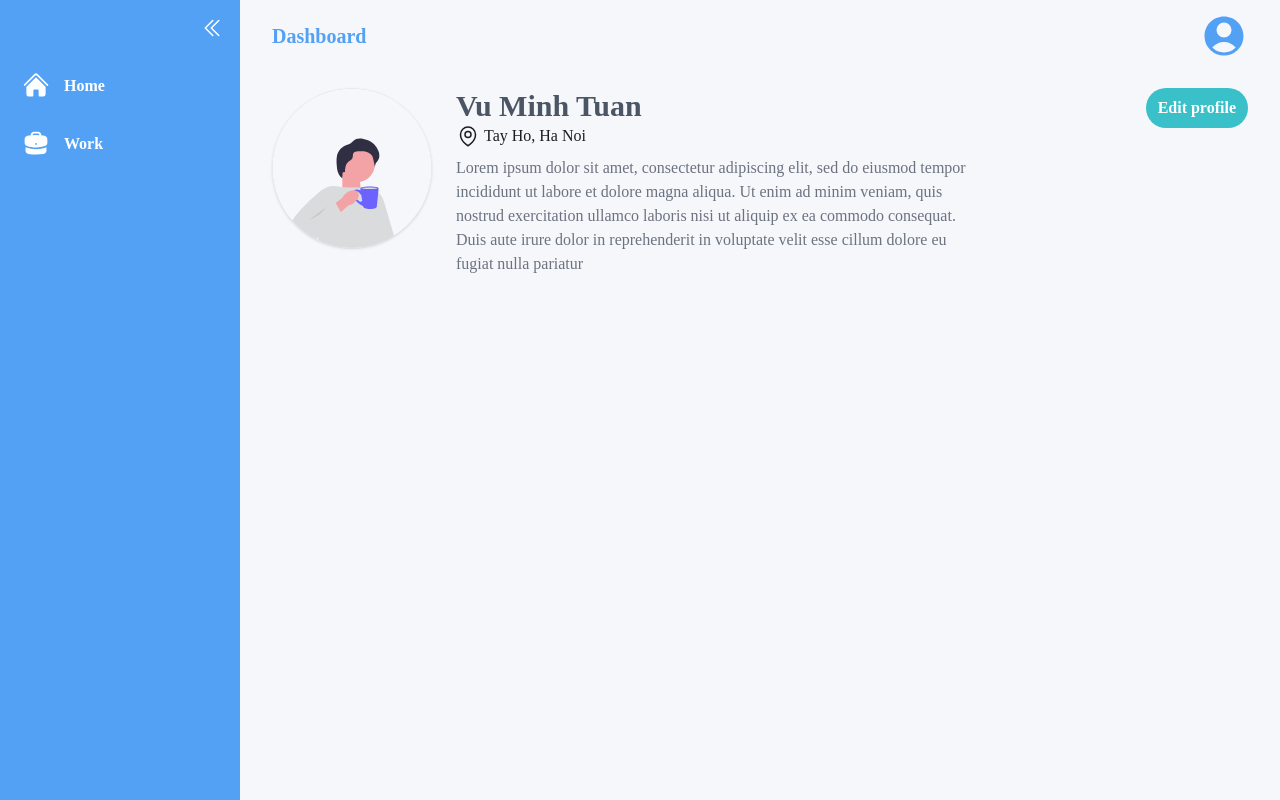
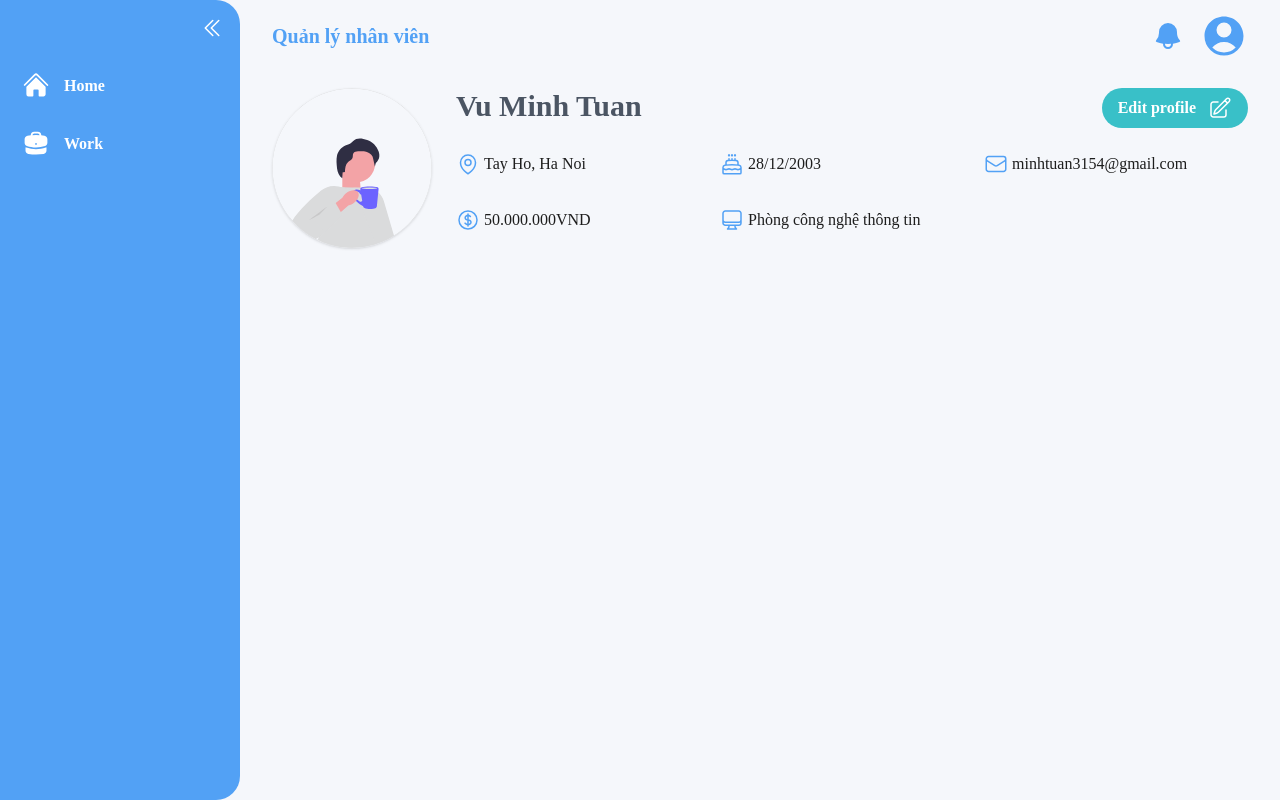
Before and after one commit to vmtuan12/DemoOOAD, a Vue app in the folder dashboard_template/: page /profile in a window 1280 px wide. Built offline with nearby package versions, Linux system fonts and the light colour scheme; a web font is replaced by a local one.

Commit message:
make notification dropdown

```diff
--- a/dashboard_template/src/components/UI/Navbar.vue
+++ b/dashboard_template/src/components/UI/Navbar.vue
@@ -8,7 +8,7 @@ const props = defineProps(['smallbar']);
 <template>
     <div
         id="sidebar"
-        class="max-h-screen sticky top-0 bg-[#52a1f5] sm:border-l-8 border-solid border-[#52a1f5] transition-all duration-500 overflow-hidden"
+        class="max-h-screen sticky top-0 bg-[#52a1f5] sm:border-l-8 border-solid border-[#52a1f5] transition-all duration-500 overflow-hidden rounded-r-3xl"
         :class="smallbar ? 'w-16 max-sm:w-0' : 'w-60 max-sm:w-full'"
     >
         <div class="w-full flex justify-end p-4">
--- /dev/null
+++ b/dashboard_template/src/components/UI/NotiDropdown.vue
@@ -0,0 +1,81 @@
+<script setup>
+import { ref } from 'vue';
+import Notification from './Notification.vue';
+
+const popupShowed = ref(false);
+
+const noti = [
+    {
+        id: 1,
+        sender: 'mtuan',
+        content: 'dep trai dep trai dep trai dep trai dep trai dep trai dep trai dep trai dep trai dep trai dep trai dep trai dep trai'
+    },
+    {
+        id: 2,
+        sender: 'mtuan',
+        content: 'dep trai dep trai dep trai dep trai dep trai dep trai dep trai dep trai dep trai dep trai dep trai dep trai dep trai'
+    },
+    {
+        id: 3,
+        sender: 'mtuan',
+        content: 'dep trai dep trai dep trai dep trai dep trai dep trai dep trai dep trai dep trai dep trai dep trai dep trai dep trai'
+    },
+    {
+        id: 4,
+        sender: 'mtuan',
+        content: 'dep trai dep trai dep trai dep trai dep trai dep trai dep trai dep trai dep trai dep trai dep trai dep trai dep trai'
+    },
+    {
+        id: 5,
+        sender: 'mtuan',
+        content: 'dep trai dep trai dep trai dep trai dep trai dep trai dep trai dep trai dep trai dep trai dep trai dep trai dep trai'
+    },
+    {
+        id: 6,
+        sender: 'mtuan',
+        content: 'dep trai dep trai dep trai dep trai dep trai dep trai dep trai dep trai dep trai dep trai dep trai dep trai dep trai'
+    },
+    {
+        id: 7,
+        sender: 'mtuan',
+        content: 'dep trai dep trai dep trai dep trai dep trai dep trai dep trai dep trai dep trai dep trai dep trai dep trai dep trai'
+    },
+];
+</script>
+
+<template>
+    <div class="relative flex flex-col items-end">
+        <svg @click="popupShowed = !popupShowed" xmlns="http://www.w3.org/2000/svg" viewBox="0 0 24 24" fill="currentColor" class="w-8 h-8 cursor-pointer">
+            <path fill-rule="evenodd" d="M5.25 9a6.75 6.75 0 0113.5 0v.75c0 2.123.8 4.057 2.118 5.52a.75.75 0 01-.297 1.206c-1.544.57-3.16.99-4.831 1.243a3.75 3.75 0 11-7.48 0 24.585 24.585 0 01-4.831-1.244.75.75 0 01-.298-1.205A8.217 8.217 0 005.25 9.75V9zm4.502 8.9a2.25 2.25 0 104.496 0 25.057 25.057 0 01-4.496 0z" clip-rule="evenodd" />
+        </svg>
+        <Transition name="bounce">
+            <div v-if="popupShowed" class="bg-white flex flex-col space-y-3 text-[#1d1d1d] p-3 rounded-[4px] absolute z-10 mt-12 mr-1 shadow-md w-[30rem] max-h-52 overflow-y-scroll">
+                <Notification v-for="item in noti" :key="item.id" :notiId="item.id" :sender="item.sender" :content="item.content"/>
+            </div>
+        </Transition>
+    </div>
+</template>
+
+<style scoped>
+.bounce-enter-active {
+    animation: bounce-in 0.5s;
+    transform-origin: top right;
+}
+
+.bounce-leave-active {
+    animation: bounce-in 0.5s reverse;
+    transform-origin: top right;
+}
+
+@keyframes bounce-in {
+    0% {
+        transform: scale(0);
+    }
+    50% {
+        transform: scale(1.15);
+    }
+    100% {
+        transform: scale(1);
+    }
+}
+</style>
--- /dev/null
+++ b/dashboard_template/src/components/UI/Notification.vue
@@ -0,0 +1,34 @@
+<script setup>
+import { ref } from 'vue';
+
+const props = defineProps(['notiId' ,'sender', 'content']);
+const emit = defineEmits(['check']);
+
+const isChecked = ref(false);
+
+const handleCheck = () => {
+    isChecked.value = true;
+};
+</script>
+
+<template>
+    <div class="flex flex-col px-4 py-2">
+        <div class="w-full flex justify-between">
+            <div class="flex items-end mb-2 gap-x-2">
+                <svg xmlns="http://www.w3.org/2000/svg" viewBox="0 0 24 24" fill="currentColor" class="w-5 h-5 text-[#f96300]">
+                    <path fill-rule="evenodd" d="M7.5 6a4.5 4.5 0 119 0 4.5 4.5 0 01-9 0zM3.751 20.105a8.25 8.25 0 0116.498 0 .75.75 0 01-.437.695A18.683 18.683 0 0112 22.5c-2.786 0-5.433-.608-7.812-1.7a.75.75 0 01-.437-.695z" clip-rule="evenodd" />
+                </svg>
+                <span class="text-sm text-[#1d1d1d] font-bold">{{ sender }}</span>
+            </div>
+            <div>
+                <svg
+                    v-if="!isChecked" @click="handleCheck()"
+                    xmlns="http://www.w3.org/2000/svg" viewBox="0 0 24 24" stroke-width="1.75" fill="currentColor" class="w-7 h-7 p-1 text-[#39c0c8] rounded-full cursor-pointer transition-colors ease-in-out hover:bg-[#39c0c8]/20">
+                    <path fill-rule="evenodd" d="M19.916 4.626a.75.75 0 01.208 1.04l-9 13.5a.75.75 0 01-1.154.114l-6-6a.75.75 0 011.06-1.06l5.353 5.353 8.493-12.739a.75.75 0 011.04-.208z" clip-rule="evenodd" />
+                </svg>
+                <span v-else class="text-[#39c0c8]">Đã xem</span>
+            </div>
+        </div>
+        <p class="font-medium">{{ content }}</p>
+    </div>
+</template>
--- a/dashboard_template/src/components/UI/ProfileDropdown.vue
+++ b/dashboard_template/src/components/UI/ProfileDropdown.vue
@@ -16,7 +16,7 @@ const popupShowed = ref(false);
                         <svg xmlns="http://www.w3.org/2000/svg" fill="none" viewBox="0 0 24 24" stroke-width="1.5" stroke="currentColor" class="w-6 h-6">
                             <path stroke-linecap="round" stroke-linejoin="round" d="M15.75 6a3.75 3.75 0 11-7.5 0 3.75 3.75 0 017.5 0zM4.501 20.118a7.5 7.5 0 0114.998 0A17.933 17.933 0 0112 21.75c-2.676 0-5.216-.584-7.499-1.632z" />
                         </svg>
-                        <p class="font-medium">Profile</p>
+                        <p class="font-medium">Hồ sơ</p>
                     </div>
                 </RouterLink>
                 <RouterLink to="/auth/login">
@@ -24,7 +24,7 @@ const popupShowed = ref(false);
                         <svg xmlns="http://www.w3.org/2000/svg" fill="none" viewBox="0 0 24 24" stroke-width="1.5" stroke="currentColor" class="w-6 h-6">
                             <path stroke-linecap="round" stroke-linejoin="round" d="M15.75 9V5.25A2.25 2.25 0 0013.5 3h-6a2.25 2.25 0 00-2.25 2.25v13.5A2.25 2.25 0 007.5 21h6a2.25 2.25 0 002.25-2.25V15m3 0l3-3m0 0l-3-3m3 3H9" />
                         </svg>
-                        <p class="font-medium whitespace-nowrap">Sign out</p>
+                        <p class="font-medium whitespace-nowrap">Đăng xuất</p>
                     </div>
                 </RouterLink>
             </div>
@@ -35,10 +35,12 @@ const popupShowed = ref(false);
 <style scoped>
 .bounce-enter-active {
     animation: bounce-in 0.5s;
+    transform-origin: top right;
 }
 
 .bounce-leave-active {
     animation: bounce-in 0.5s reverse;
+    transform-origin: top right;
 }
 
 @keyframes bounce-in {
--- a/dashboard_template/src/layout/DefaultLayout.vue
+++ b/dashboard_template/src/layout/DefaultLayout.vue
@@ -1,8 +1,9 @@
 <script setup>
 import { computed, onBeforeMount, onMounted, onUnmounted, ref, watch } from 'vue';
 import { useRoute } from 'vue-router';
-import Navbar from '../components/UI/Navbar.vue';
 import ProfileDropdown from '../components/UI/ProfileDropdown.vue'
+import NotiDropdown from '../components/UI/NotiDropdown.vue'
+import Navbar from '../components/ui/navbar.vue';
 
 const smallBar = ref(false)
 const route = useRoute()
@@ -45,8 +46,11 @@ watch(() => route.fullPath, () => {
                 class="sticky z-10 w-full top-0 flex items-center justify-between py-3 rounded-b-3xl transition-all duration-500 ease-in-out"
                 :class="scrollPosition > 0 ? 'bg-[#52a1f5] text-white px-5' : 'text-[#52a1f5]'"
             >
-                <p class="text-xl font-bold">Dashboard</p>
-                <ProfileDropdown />
+                <p class="text-xl font-bold">Quản lý nhân viên</p>
+                <div class="flex items-center gap-x-4">
+                    <NotiDropdown />
+                    <ProfileDropdown />
+                </div>
             </div>
             <svg
                 @click="smallBar = !smallBar"
--- a/dashboard_template/src/pages/PersonalUserProfile.vue
+++ b/dashboard_template/src/pages/PersonalUserProfile.vue
@@ -8,43 +8,53 @@ import Button from '../components/UI/Button.vue'
         <div class="w-full flex items-start space-x-6">
             <img :src="img" alt="" class="w-40 max-sm:w-24 rounded-full shadow"/>
             <div class="space-y-2 w-full">
+                <div class="w-full">
+                    <div class="w-full">
                         <div class="w-full flex max-sm:flex-col sm:justify-between max-sm:space-y-2">
-                    <div>
                             <p class="font-semibold text-3xl max-sm:text-2xl text-gray-600">Vu Minh Tuan</p>
-                        <div class="w-full flex items-center space-x-1 text-[#1d1d1d]">
-                            <svg xmlns="http://www.w3.org/2000/svg" fill="none" viewBox="0 0 24 24" stroke-width="1.5" stroke="currentColor" class="w-6 h-6 max-sm:w-4 max-sm:h-4">
+                            <Button class="h-fit w-fit" border-radius="full" bg-color="success" padding="px-4 py-2 max-sm:px-2">
+                                <p class="max-sm:hidden mr-2">Edit profile</p>
+                                <svg xmlns="http://www.w3.org/2000/svg" fill="none" viewBox="0 0 24 24" stroke-width="1.5" stroke="currentColor" class="w-6 h-6">
+                                    <path stroke-linecap="round" stroke-linejoin="round" d="M16.862 4.487l1.687-1.688a1.875 1.875 0 112.652 2.652L10.582 16.07a4.5 4.5 0 01-1.897 1.13L6 18l.8-2.685a4.5 4.5 0 011.13-1.897l8.932-8.931zm0 0L19.5 7.125M18 14v4.75A2.25 2.25 0 0115.75 21H5.25A2.25 2.25 0 013 18.75V8.25A2.25 2.25 0 015.25 6H10" />
+                                </svg>
+                            </Button>
+                        </div>
+                        <div class="grid grid-cols-3 grid-rows-[repeat(x,max-content),1fr] py-6 gap-y-8">
+                            <div class="flex items-center space-x-1 text-[#1d1d1d]">
+                                <svg xmlns="http://www.w3.org/2000/svg" fill="none" viewBox="0 0 24 24" stroke-width="1.5" stroke="currentColor" class="w-6 h-6 max-sm:w-4 max-sm:h-4 text-[#52a1f5]">
                                     <path stroke-linecap="round" stroke-linejoin="round" d="M15 10.5a3 3 0 11-6 0 3 3 0 016 0z" />
                                     <path stroke-linecap="round" stroke-linejoin="round" d="M19.5 10.5c0 7.142-7.5 11.25-7.5 11.25S4.5 17.642 4.5 10.5a7.5 7.5 0 1115 0z" />
                                 </svg>
                                 <p class="w-fit max-sm:text-sm">Tay Ho, Ha Noi</p>
                             </div>
+                            <div class="flex items-center space-x-1 text-[#1d1d1d]">
+                                <svg xmlns="http://www.w3.org/2000/svg" fill="none" viewBox="0 0 24 24" stroke-width="1.5" stroke="currentColor" class="w-6 h-6 max-sm:w-4 max-sm:h-4 text-[#52a1f5]">
+                                    <path stroke-linecap="round" stroke-linejoin="round" d="M12 8.25v-1.5m0 1.5c-1.355 0-2.697.056-4.024.166C6.845 8.51 6 9.473 6 10.608v2.513m6-4.87c1.355 0 2.697.055 4.024.165C17.155 8.51 18 9.473 18 10.608v2.513m-3-4.87v-1.5m-6 1.5v-1.5m12 9.75l-1.5.75a3.354 3.354 0 01-3 0 3.354 3.354 0 00-3 0 3.354 3.354 0 01-3 0 3.354 3.354 0 00-3 0 3.354 3.354 0 01-3 0L3 16.5m15-3.38a48.474 48.474 0 00-6-.37c-2.032 0-4.034.125-6 .37m12 0c.39.049.777.102 1.163.16 1.07.16 1.837 1.094 1.837 2.175v5.17c0 .62-.504 1.124-1.125 1.124H4.125A1.125 1.125 0 013 20.625v-5.17c0-1.08.768-2.014 1.837-2.174A47.78 47.78 0 016 13.12M12.265 3.11a.375.375 0 11-.53 0L12 2.845l.265.265zm-3 0a.375.375 0 11-.53 0L9 2.845l.265.265zm6 0a.375.375 0 11-.53 0L15 2.845l.265.265z" />
+                                </svg>
+                                <p class="w-fit max-sm:text-sm">28/12/2003</p>
                             </div>
-                    <Button class="h-fit w-fit" border-radius="full" bg-color="success" padding="px-3 py-2 max-sm:px-2">
-                        <p class="max-sm:hidden">Edit profile</p>
-                        <svg xmlns="http://www.w3.org/2000/svg" fill="none" viewBox="0 0 24 24" stroke-width="1.5" stroke="currentColor" class="w-5 h-5 sm:hidden">
-                            <path stroke-linecap="round" stroke-linejoin="round" d="M16.862 4.487l1.687-1.688a1.875 1.875 0 112.652 2.652L10.582 16.07a4.5 4.5 0 01-1.897 1.13L6 18l.8-2.685a4.5 4.5 0 011.13-1.897l8.932-8.931zm0 0L19.5 7.125M18 14v4.75A2.25 2.25 0 0115.75 21H5.25A2.25 2.25 0 013 18.75V8.25A2.25 2.25 0 015.25 6H10" />
+                            <div class="flex items-center space-x-1 text-[#1d1d1d]">
+                                <svg xmlns="http://www.w3.org/2000/svg" fill="none" viewBox="0 0 24 24" stroke-width="1.5" stroke="currentColor" class="w-6 h-6 max-sm:w-4 max-sm:h-4 text-[#52a1f5]">
+                                    <path stroke-linecap="round" stroke-linejoin="round" d="M21.75 6.75v10.5a2.25 2.25 0 01-2.25 2.25h-15a2.25 2.25 0 01-2.25-2.25V6.75m19.5 0A2.25 2.25 0 0019.5 4.5h-15a2.25 2.25 0 00-2.25 2.25m19.5 0v.243a2.25 2.25 0 01-1.07 1.916l-7.5 4.615a2.25 2.25 0 01-2.36 0L3.32 8.91a2.25 2.25 0 01-1.07-1.916V6.75" />
                                 </svg>
-                    </Button>
+                                <p class="w-fit max-sm:text-sm">minhtuan3154@gmail.com</p>
                             </div>
-                <p class="text-gray-500 max-w-lg max-sm:hidden">
-                    Lorem ipsum dolor sit amet, consectetur adipiscing elit, sed do eiusmod tempor incididunt ut labore et dolore magna aliqua. Ut enim ad minim veniam, quis nostrud exercitation ullamco laboris nisi ut aliquip ex ea commodo consequat. Duis aute irure dolor in reprehenderit in voluptate velit esse cillum dolore eu fugiat nulla pariatur
-                </p>
+                            <div class="flex items-center space-x-1 text-[#1d1d1d]">
+                                <svg xmlns="http://www.w3.org/2000/svg" fill="none" viewBox="0 0 24 24" stroke-width="1.5" stroke="currentColor" class="w-6 h-6 max-sm:w-4 max-sm:h-4 text-[#52a1f5]">
+                                    <path stroke-linecap="round" stroke-linejoin="round" d="M12 6v12m-3-2.818l.879.659c1.171.879 3.07.879 4.242 0 1.172-.879 1.172-2.303 0-3.182C13.536 12.219 12.768 12 12 12c-.725 0-1.45-.22-2.003-.659-1.106-.879-1.106-2.303 0-3.182s2.9-.879 4.006 0l.415.33M21 12a9 9 0 11-18 0 9 9 0 0118 0z" />
+                                </svg>
+                                <p class="w-fit max-sm:text-sm">50.000.000VND</p>
+                            </div>
+                            <div class="flex items-center space-x-1 text-[#1d1d1d]">
+                                <svg xmlns="http://www.w3.org/2000/svg" fill="none" viewBox="0 0 24 24" stroke-width="1.5" stroke="currentColor" class="w-6 h-6 max-sm:w-4 max-sm:h-4 text-[#52a1f5]">
+                                    <path stroke-linecap="round" stroke-linejoin="round" d="M9 17.25v1.007a3 3 0 01-.879 2.122L7.5 21h9l-.621-.621A3 3 0 0115 18.257V17.25m6-12V15a2.25 2.25 0 01-2.25 2.25H5.25A2.25 2.25 0 013 15V5.25m18 0A2.25 2.25 0 0018.75 3H5.25A2.25 2.25 0 003 5.25m18 0V12a2.25 2.25 0 01-2.25 2.25H5.25A2.25 2.25 0 013 12V5.25" />
+                                </svg>
+                                <p class="w-fit max-sm:text-sm">Phòng công nghệ thông tin</p>
                             </div>
                         </div>
-        <p class="text-gray-500 max-w-lg mt-2 sm:hidden">
-            Lorem ipsum dolor sit amet, consectetur adipiscing elit, sed do eiusmod tempor incididunt ut labore et dolore magna aliqua. Ut enim ad minim veniam, quis nostrud exercitation ullamco laboris nisi ut aliquip ex ea commodo consequat. Duis aute irure dolor in reprehenderit in voluptate velit esse cillum dolore eu fugiat nulla pariatur
-        </p>
-        <p class="text-gray-500 max-w-lg mt-2 sm:hidden">
-            Lorem ipsum dolor sit amet, consectetur adipiscing elit, sed do eiusmod tempor incididunt ut labore et dolore magna aliqua. Ut enim ad minim veniam, quis nostrud exercitation ullamco laboris nisi ut aliquip ex ea commodo consequat. Duis aute irure dolor in reprehenderit in voluptate velit esse cillum dolore eu fugiat nulla pariatur
-        </p>
-        <p class="text-gray-500 max-w-lg mt-2 sm:hidden">
-            Lorem ipsum dolor sit amet, consectetur adipiscing elit, sed do eiusmod tempor incididunt ut labore et dolore magna aliqua. Ut enim ad minim veniam, quis nostrud exercitation ullamco laboris nisi ut aliquip ex ea commodo consequat. Duis aute irure dolor in reprehenderit in voluptate velit esse cillum dolore eu fugiat nulla pariatur
-        </p>
-        <p class="text-gray-500 max-w-lg mt-2 sm:hidden">
-            Lorem ipsum dolor sit amet, consectetur adipiscing elit, sed do eiusmod tempor incididunt ut labore et dolore magna aliqua. Ut enim ad minim veniam, quis nostrud exercitation ullamco laboris nisi ut aliquip ex ea commodo consequat. Duis aute irure dolor in reprehenderit in voluptate velit esse cillum dolore eu fugiat nulla pariatur
-        </p>
-        <p class="text-gray-500 max-w-lg mt-2 sm:hidden">
-            Lorem ipsum dolor sit amet, consectetur adipiscing elit, sed do eiusmod tempor incididunt ut labore et dolore magna aliqua. Ut enim ad minim veniam, quis nostrud exercitation ullamco laboris nisi ut aliquip ex ea commodo consequat. Duis aute irure dolor in reprehenderit in voluptate velit esse cillum dolore eu fugiat nulla pariatur
-        </p>
+                    </div>
+                </div>
+            </div>
+        </div>
     </div>
 </template>
```
Lines whose indentation alone changed are shown as unchanged.
